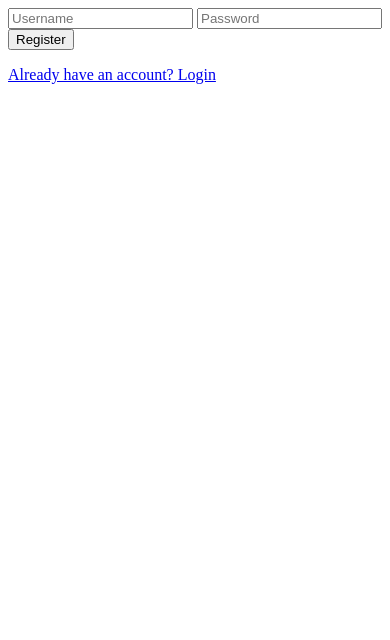
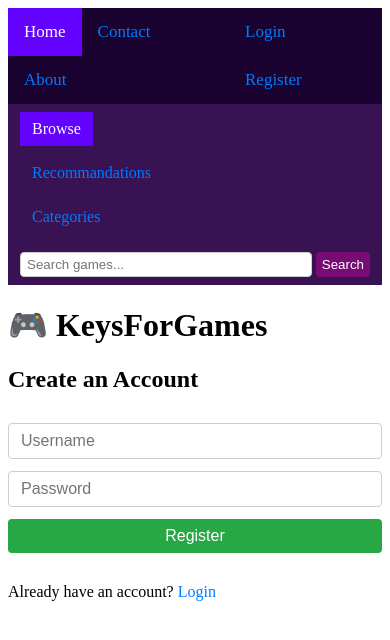
Before and after one commit to CiobanuAnd/KFG-KeysForGames-, a Django app: page /register/ in a window 390 px wide. Shown: the top 640 px of the page. Run offline with Django 4.2, Linux system fonts and the light colour scheme.

Commit message:
Login and Register pages

```diff
--- a/appSite/static/css/style.css
+++ b/appSite/static/css/style.css
@@ -1,7 +1,17 @@
+/*BACKGROUND COLOR*/
 .homePage{
-    background-color: #7d52a7;
+    background-color: #dd84e5;
 }
+
+body.gamesPage {
+    background-color: #dd84e5;
+}
+
+
+/*NAVIGATION BAR*/
 .topnav {
+  display: flex;
+  justify-content: space-between;
   background-color: #1a0231;
   overflow: hidden;
 }
@@ -17,30 +27,49 @@
 .topnav a:hover {
   background-color: #5f0a5b;
   color: rgb(0, 0, 0);
+  font-weight: bold;
+  border-radius: 4px;
 }
 
 .topnav a.active {
   background-color: #6302ff;
   color: white;
 }
+/*
 
-.secondnav {
-    background-color: rgb(55, 23, 82);
-  overflow: hidden;
+PENTRU BUTOANELE DIN DREAPTA SA ARATE DIFERIT
+.topnav .right-links a {
+    background-color: #007bff;
+    color: white;
+    padding: 6px 10px;
+    border-radius: 4px;
 }
 
-.secondnav a {
-  float: left;
-  color: #f2f2f2;
-  text-align: center;
-  padding: 14px 16px;
-  text-decoration: none;
-  font-size: 14px;
+.topnav .right-links a:hover {
+    background-color: #0056b3;
+}
+*/
+
+/*SECOND NAVIGATION BAR*/
+.secondnav {
+    display: flex;
+    align-items: center;   /* vertically aligns links and form */
+    gap: 10px;             /* spacing between links and form */
+    background-color: #381252; /* or same color as topnav */
+    padding: 8px 12px;
 }
 
+/* links inside secondnav */
+.secondnav a {
+    color: white;
+    text-decoration: none;
+    padding: 8px 12px;
+}
 .secondnav a:hover {
   background-color: #770c72;
   color: rgb(0, 0, 0);
+  font-weight: bold;
+  border-radius: 4px;
 }
 
 .secondnav a.active {
@@ -48,6 +77,117 @@
   color: white;
 }
 
-.search-form {
+.secondnav .search-form {
+    display: flex;
+    margin-left: auto; /* pushes it to the right side */
+}
 
+.secondnav .search-form input[type="text"] {
+    padding: 4px 6px;
+    border-radius: 4px;
+    border: 1px solid #ccc;
 }
+
+.secondnav .search-form button {
+    padding: 4px 6px;
+    margin-left: 4px;
+    border-radius: 4px;
+    border: none;
+    background-color: #770c72;
+    color: white;
+    cursor: pointer;
+}
+
+@media (max-width: 768px) {
+    .secondnav {
+        flex-direction: column;
+        align-items: flex-start;
+    }
+
+    .secondnav .search-form {
+        margin-left: 0;
+        width: 100%;
+        margin-top: 8px;
+    }
+
+    .secondnav .search-form input[type="text"] {
+        flex: 1;
+    }
+}
+
+
+/*LOGIN PAGE*/
+/* Login page form styling */
+body.loginPage .login-form {
+    max-width: 400px;
+    margin: 30px auto;
+    display: flex;
+    flex-direction: column;
+    gap: 12px;
+}
+
+body.loginPage .login-form input,
+body.loginPage .login-form button {
+    padding: 8px 12px;
+    font-size: 1rem;
+    border-radius: 4px;
+    border: 1px solid #ccc;
+}
+
+body.loginPage .login-form button {
+    background-color: #007bff;
+    color: white;
+    border: none;
+    cursor: pointer;
+}
+
+body.loginPage .login-form button:hover {
+    background-color: #0056b3;
+}
+
+body.loginPage a {
+    color: #007bff;
+    text-decoration: none;
+}
+
+body.loginPage a:hover {
+    text-decoration: underline;
+}
+
+/*REGISTER PAGE*/
+/* register page form styling */
+body.registerPage .register-form {
+    max-width: 400px;
+    margin: 30px auto;
+    display: flex;
+    flex-direction: column;
+    gap: 12px;
+}
+
+body.registerPage .register-form input,
+body.registerPage .register-form button {
+    padding: 8px 12px;
+    font-size: 1rem;
+    border-radius: 4px;
+    border: 1px solid #ccc;
+}
+
+body.registerPage .register-form button {
+    background-color: #28a745; /* green button for register */
+    color: white;
+    border: none;
+    cursor: pointer;
+}
+
+body.registerPage .register-form button:hover {
+    background-color: #218838;
+}
+
+body.registerPage a {
+    color: #007bff;
+    text-decoration: none;
+}
+
+body.registerPage a:hover {
+    text-decoration: underline;
+}
--- a/appSite/templates/gameshop/base.html
+++ b/appSite/templates/gameshop/base.html
@@ -1,46 +1,53 @@
 {% load static %}
 <!DOCTYPE html>
-<html>
-    <div class="topnav">
-        <a class="active" href="#home">Home</a>
+<html lang="en">
+<head>
+    <meta charset="UTF-8">
+    <title>{% block title %}KeysForGames{% endblock %}</title>
+    <link rel="stylesheet" href="{% static 'css/style.css' %}">
+</head>
+<body class="{% block body_class %}homePage{% endblock %}">
+
+    <!-- Top Navigation -->
+<div class="topnav">
+    <div class="left-links">
+        <a class="active" href="{% url 'home' %}">Home</a>
         <a href="#contact">Contact</a>
         <a href="#about">About</a>
     </div>
+
+    <div class="right-links">
+        {% if user.is_authenticated %}
+            <a href="{% url 'logout' %}">Logout</a>
+        {% else %}
+            <a href="{% url 'login' %}">Login</a>
+            <a href="{% url 'register' %}">Register</a>
+        {% endif %}
+    </div>
+</div>
+
+    <!-- Secondary Navigation -->
     <div class="secondnav">
         <a class="active" href="#browse">Browse</a>
-        <a href="#recomandations">Recommandations</a>
+        <a href="#recommandations">Recommandations</a>
         <a href="#categories">Categories</a>
-        <!-- SEARCH BAR -->
-        <a form action="" method="get" class="search-form">
+
+        <!-- Search Bar -->
+        <form action="" method="get" class="search-form">
             <input type="text" name="q" placeholder="Search games..." />
             <button type="submit">Search</button>
         </form>
     </div>
 
+    <header>
+        <h1>🎮 KeysForGames</h1>
+    </header>
 
-    <head>
-        <title>KFG</title>
-        <link rel="stylesheet" href="{% static 'css/style.css' %}">
-    </head>
-    <body class="homePage">
-
-        <header>
-            <h1>🎮 KeysForGames </h1>
-
-            <div class="auth-links">
-                {%if user.is_auth%}
-                    <span> Welcome {{user.username}}</span>
-                    <a href="{% url 'logout' %}">Logout</a>
-                {% else %}
-                    <a href="{% url 'login' %}">Login</a>
-                    <a href="{% url 'register' %}">Register</a>
-                {% endif %}
-            </div>
-
-        </header>
-
+    <!-- Main Content -->
+    <main>
         {% block content %}
         {% endblock %}
+    </main>
 
-    </body>
+</body>
 </html>
--- a/appSite/templates/gameshop/games.html
+++ b/appSite/templates/gameshop/games.html
@@ -1,4 +1,9 @@
 {% extends "gameshop/base.html" %}
+
+{% block title %}Lista Jocurilor{% endblock %}
+
+{% block body_class %}gamesPage{% endblock %}
+
 {% block content %}
 <h1>Lista Jocurilor</h1>
 
--- a/appSite/templates/gameshop/register.html
+++ b/appSite/templates/gameshop/register.html
@@ -1,8 +1,20 @@
-<form method="POST">
+{% extends "gameshop/base.html" %}
+
+{% block title %}Register{% endblock %}
+{% block body_class %}registerPage{% endblock %}
+
+{% block content %}
+<h2>Create an Account</h2>
+
+<form method="POST" class="register-form">
     {% csrf_token %}
-    <input type="text" name="username" placeholder="Username">
-    <input type="password" name="password" placeholder="Password">
+    <input type="text" name="username" placeholder="Username" required>
+    <input type="password" name="password" placeholder="Password" required>
     <button type="submit">Register</button>
 </form>
 
-<a href="{% url 'login' %}">Already have an account? Login</a>
+<p>
+    Already have an account?
+    <a href="{% url 'login' %}">Login</a>
+</p>
+{% endblock %}
```
Also changed, not shown: appSite/templates/gameshop/login.html (+16 -4 lines).
